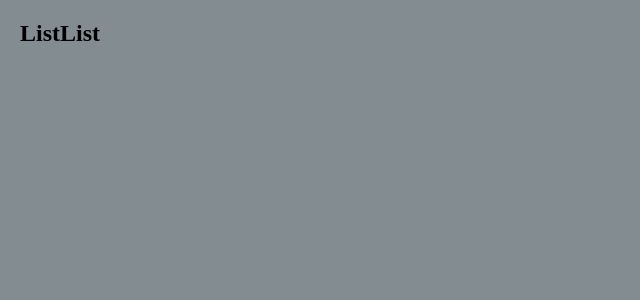
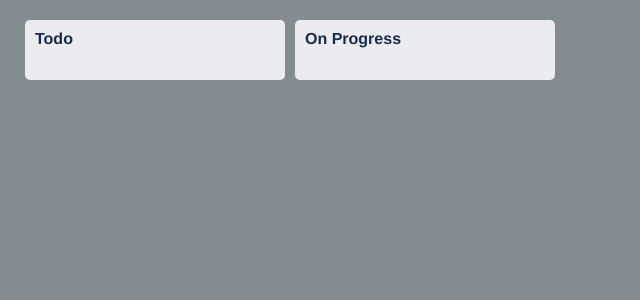
Before and after one commit to simongomes/trello-clone, a React (Create React App) app: page / in a window 1280 px wide. Shown: the top 300 px of the page, without its empty margins (0-640 px from the left). Built offline with nearby package versions, Linux system fonts and the light colour scheme.

Commit message:
trello board updated

```diff
--- a/src/App.css
+++ b/src/App.css
@@ -4,6 +4,8 @@
 }
 body {
   background-color: #838c91;
+  color: #172b4d;
+  font-family: "Franklin Gothic Medium", "Arial Narrow", Arial, sans-serif;
 }
 .App {
   padding: 20px;
@@ -13,3 +15,17 @@ body {
   justify-content: start;
   align-items: flex-start;
 }
+.list-wrapper {
+  width: 250px;
+  min-height: 50px;
+  background-color: #ebecf0;
+  border-radius: 5px;
+  padding: 5px;
+  margin: 0 5px;
+}
+.list-wrapper .list-header {
+  padding: 5px;
+}
+.list-wrapper .list-header .list-title {
+  font-size: 16px;
+}
--- a/src/components/List.js
+++ b/src/components/List.js
@@ -1,8 +1,10 @@
-const List = (props) => {
+const List = ({ item }) => {
   return (
-    <>
-      <h2>List</h2>
-    </>
+    <div className="list-wrapper">
+      <div className="list-header">
+        <h4 className="list-title">{item.title}</h4>
+      </div>
+    </div>
   );
 };
 
--- a/src/components/TrelloBoard.js
+++ b/src/components/TrelloBoard.js
@@ -4,7 +4,7 @@ import List from "./List";
 const TrelloBoard = () => {
   const initialList = [
     {
-      title: "To Do",
+      title: "Todo",
       tasks: [
         {
           title: "Task 1",
```
